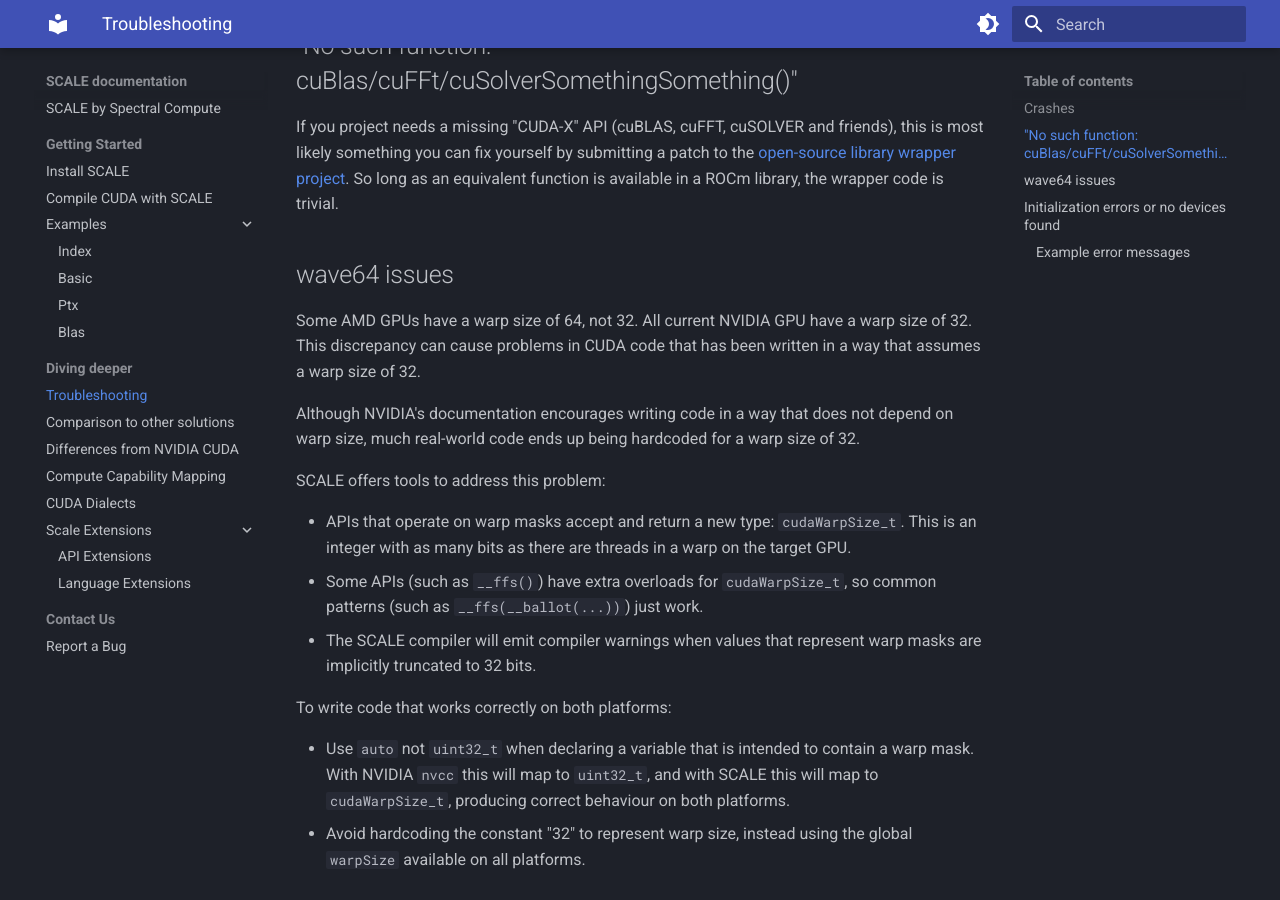
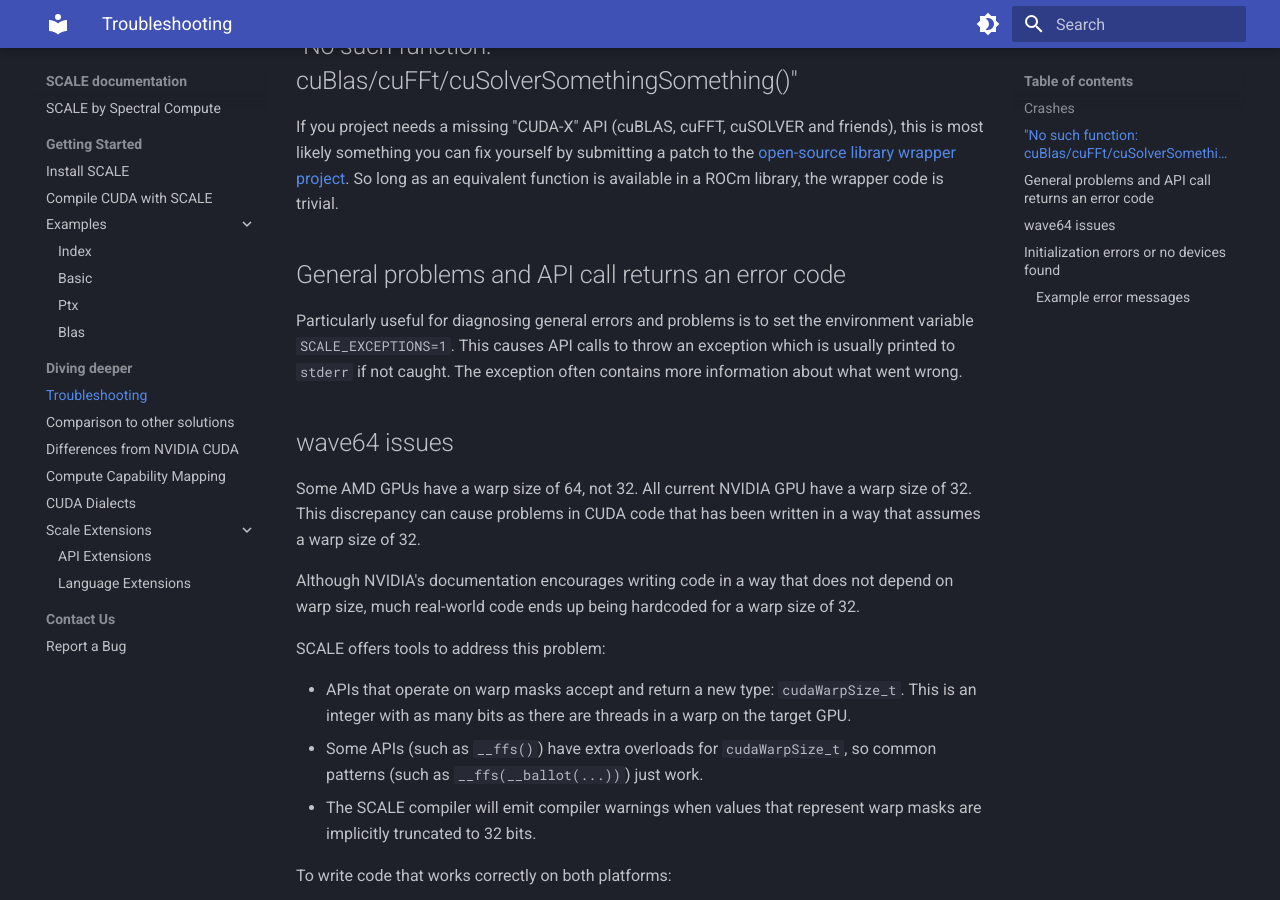
Before and after one commit to spectral-compute/scale-docs, an MkDocs documentation site: the page built from docs/manual/troubleshooting.md, in a window 1280 px wide and 900 px high, scrolled down 359 px. Built offline with MkDocs 1.6.1 and Material for MkDocs 9.7.7, drawn with Linux system fonts in a browser that asks for light colours.

Commit message:
Document troubleshooting with the SCALE_EXCEPTIONS environment variable

```diff
--- a/docs/manual/troubleshooting.md
+++ b/docs/manual/troubleshooting.md
@@ -14,6 +14,12 @@ friends), this is most likely something you can fix yourself by submitting a
 patch to the [open-source library wrapper project](https://github.com/spectral-compute/scale-library-wrappers).
 So long as an equivalent function is available in a ROCm library, the wrapper
 code is trivial.
+
+## General problems and API call returns an error code
+
+Particularly useful for diagnosing general errors and problems is to set the environment variable `SCALE_EXCEPTIONS=1`.
+This causes API calls to throw an exception which is usually printed to `stderr` if not caught. The exception often
+contains more information about what went wrong.
 
 ## wave64 issues
 
```
Also changed, not shown: docs/contact/report-a-bug.md (+3 -0 lines).
